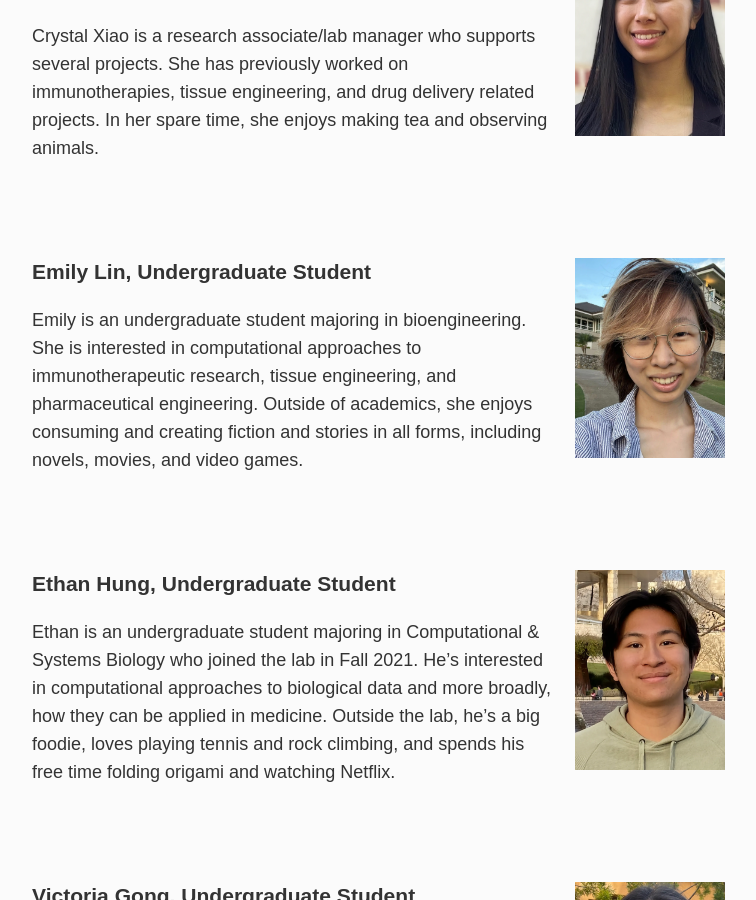
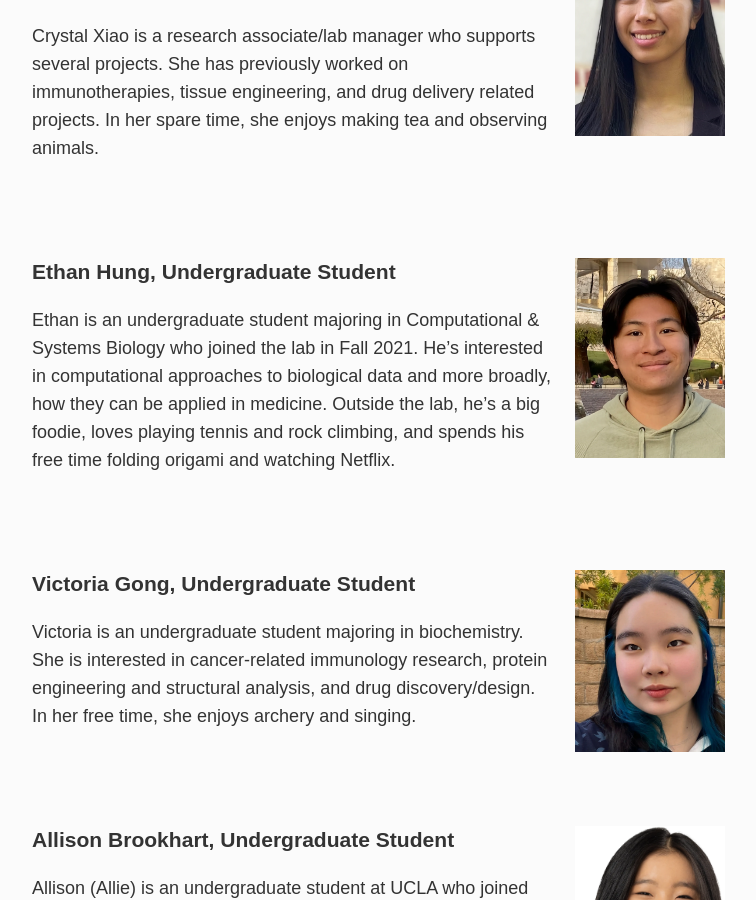
Before and after one commit to meyer-lab/asmlab.org, a Jekyll site: the page built from team/index.md, in a window 1280 px wide and 900 px high, scrolled down 3843 px. Shown: the whole window, without its empty margins (253-1009 px from the left). Built offline with Jekyll 4.4.1, drawn with Linux system fonts in a browser that asks for light colours; some web fonts are replaced; some of the changed text lies outside the part shown.

Commit message:
Position adjustments

```diff
--- a/team/index.md
+++ b/team/index.md
@@ -92,14 +92,6 @@ Crystal Xiao is a research associate/lab manager who supports several projects.
 <br />
 <br />
 
-<div class="span_3 right"><img src="/public/photos/emily.webp" width="150px" alt="Emily's picture" /></div>
-### Emily Lin, Undergraduate Student
-
-Emily is an undergraduate student majoring in bioengineering. She is interested in computational approaches to immunotherapeutic research, tissue engineering, and pharmaceutical engineering. Outside of academics, she enjoys consuming and creating fiction and stories in all forms, including novels, movies, and video games.
-
-<br />
-<br />
-
 <div class="span_3 right"><img src="/public/photos/ethan.webp" width="150px" alt="Ethan's picture" /></div>
 ### Ethan Hung, Undergraduate Student
 
```
Also changed, not shown: other parts of team/index.md (+4 -2 lines), public/photos/atsao.jpg (deleted), public/photos/emily.webp (deleted).
